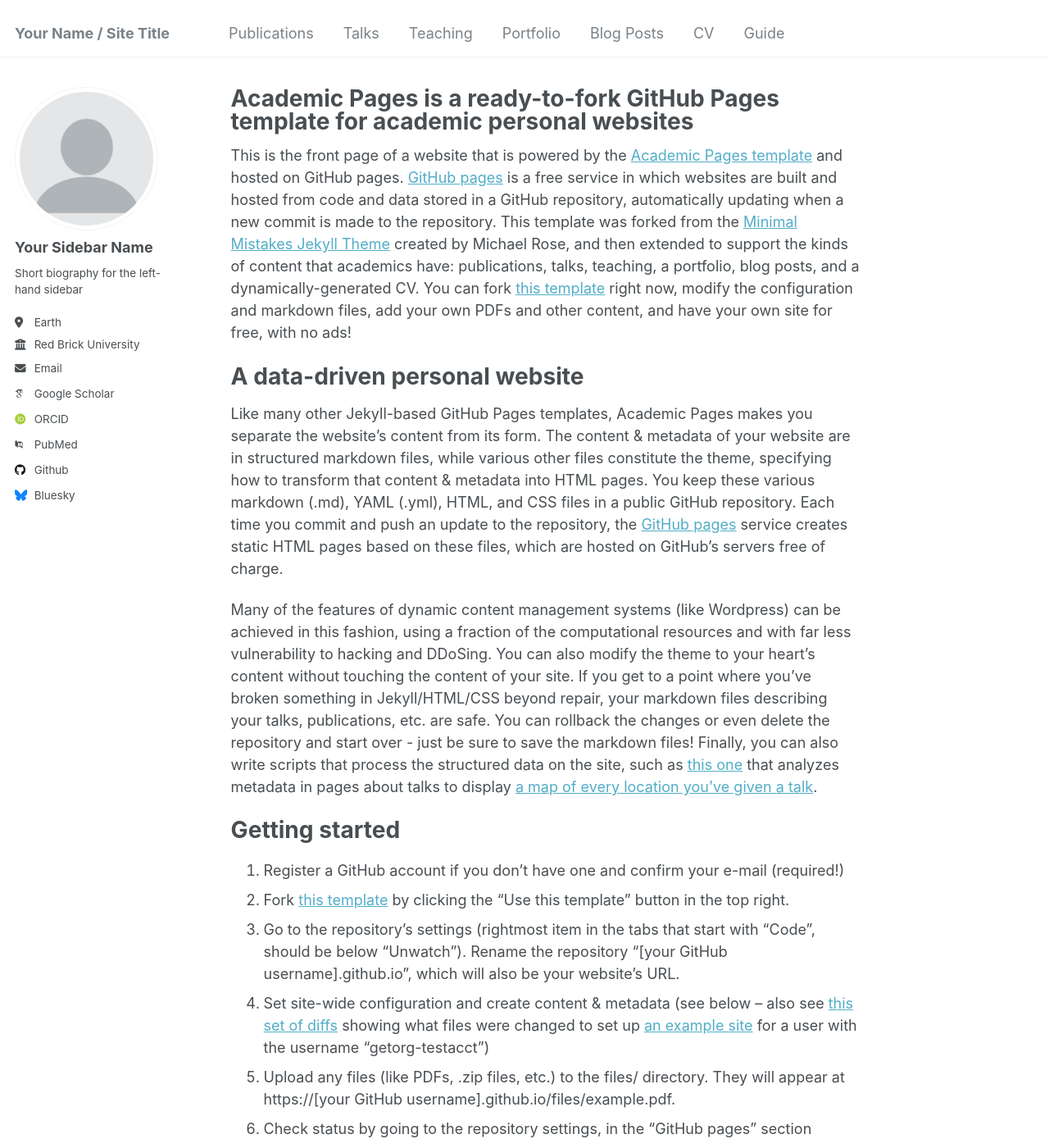
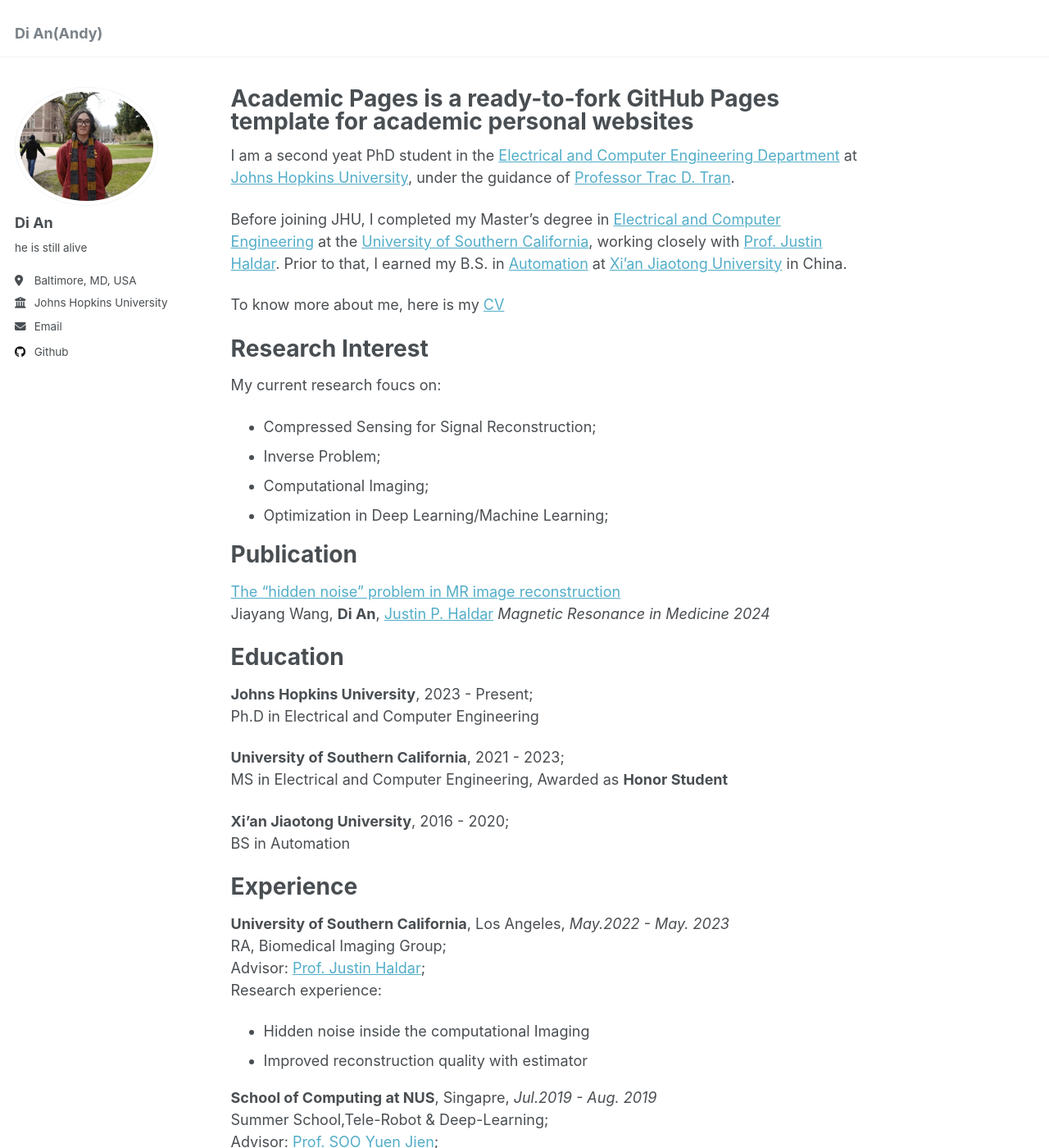
Before and after one commit to Mightyall/Mightyall.github.io, a Jekyll site: the page built from _pages/about.md, in a window 1280 px wide and 1400 px high. Shown: the whole window at 82% size. Built offline with Jekyll 4.4.1, drawn with Linux system fonts in a browser that asks for light colours; some web fonts are replaced; some of the changed text lies outside the part shown.

Commit message:
switching personal info

```diff
--- a/_config.yml
+++ b/_config.yml
@@ -8,35 +8,35 @@
 
 # Basic Site Settings
 locale                   : "en-US"
-title                    : "Your Name / Site Title"
+title                    : "Di An(Andy)"
 title_separator          : "-"
-name                     : &name "Your Name"
+name                     : &name "Di An"
 description              : &description "personal description"
-url                      : https://academicpages.github.io # the base hostname & protocol for your site e.g. "https://[your GitHub username].github.io"
+url                      : https://Mightyall.github.io # the base hostname & protocol for your site e.g. "https://[your GitHub username].github.io"
 baseurl                  : "" # the subpath of your site, e.g. "/blog"
-repository               : "academicpages/academicpages.github.io"
+repository               : "Mightyall/Mightyall.github.io"
 
 # Site Author - The following control what appear as part of the author content on the side bar.
 #               If a field is blank the icon and link will not appear, otherwise it will be shown.
 #               Additional customization can be done by editing /_includes/author-profile.html
 author:
   # Biographic information
-  avatar           : "profile.png"
-  name             : "Your Sidebar Name"
+  avatar           : "red_self.jpg"
+  name             : "Di An"
   pronouns         : # example: "she/her"
-  bio              : "Short biography for the left-hand sidebar"
-  location         : "Earth"
-  employer         : "Red Brick University"
+  bio              : "he is still alive"
+  location         : "Baltimore, MD, USA"
+  employer         : "Johns Hopkins University"
   uri              : # URL
-  email            : "none@example.org"
+  email            : "andykk9912@gmail.com"
 
   # Academic websites
   arxiv            : # URL - Update with the correct link to your profile
-  googlescholar    : "https://scholar.google.com/citations?user=PS_CX0AAAAAJ"
+  googlescholar    : #"https://scholar.google.com/citations?user=PS_CX0AAAAAJ"
   impactstory      : # URL
-  orcid            : "http://orcid.org/yourorcidurl"
+  orcid            : #"http://orcid.org/yourorcidurl"
   semantic         : # URL
-  pubmed           : "https://www.ncbi.nlm.nih.gov/pubmed/?term=john+snow"
+  pubmed           : #"https://www.ncbi.nlm.nih.gov/pubmed/?term=john+snow"
   researchgate     : # URL
   scopus           : # URL
 
@@ -44,12 +44,12 @@ author:
   bitbucket        : # Username - Update with your username on the site
   codepen          : # Username
   dribbble         : # Username
-  github           : "academicpages"
+  github           : "Mightyall"
   kaggle           : # Username
   stackoverflow    : # User number or user number and name (i.e., use "1" or "1/jeff-atwood")
 
   # Social media
-  bluesky          : "bsky.app" # Replace this with you Bluesky username
+  bluesky          : #"bsky.app" # Replace this with you Bluesky username
   facebook         : # Username
   flickr           : # Username
   foursquare       : # Username
--- a/_pages/about.md
+++ b/_pages/about.md
@@ -7,43 +7,58 @@ redirect_from:
   - /about.html
 ---
 
-This is the front page of a website that is powered by the [Academic Pages template](https://github.com/academicpages/academicpages.github.io) and hosted on GitHub pages. [GitHub pages](https://pages.github.com) is a free service in which websites are built and hosted from code and data stored in a GitHub repository, automatically updating when a new commit is made to the repository. This template was forked from the [Minimal Mistakes Jekyll Theme](https://mmistakes.github.io/minimal-mistakes/) created by Michael Rose, and then extended to support the kinds of content that academics have: publications, talks, teaching, a portfolio, blog posts, and a dynamically-generated CV. You can fork [this template](https://github.com/academicpages/academicpages.github.io) right now, modify the configuration and markdown files, add your own PDFs and other content, and have your own site for free, with no ads!
+I am a second yeat PhD student in the [Electrical and Computer Engineering Department](https://engineering.jhu.edu/ece/) at [Johns Hopkins University](https://www.jhu.edu/), under the guidance of [Professor Trac D. Tran](https://thanglong.ece.jhu.edu/).
 
-A data-driven personal website
+Before joining JHU, I completed my Master's degree in [Electrical and Computer Engineering](https://minghsiehece.usc.edu/) at the [University of Southern California](https://www.usc.edu/), working closely with [Prof. Justin Haldar](https://mr.usc.edu/). Prior to that, I earned my B.S. in [Automation](https://automation.xjtu.edu.cn/) at [Xi'an Jiaotong University](https://www.xjtu.edu.cn/) in China.
+
+To know more about me, here is my [CV](http://Mightyall.github.io/files/Di_An_CV_2024.pdf)
+
+
+Research Interest
 ======
-Like many other Jekyll-based GitHub Pages templates, Academic Pages makes you separate the website's content from its form. The content & metadata of your website are in structured markdown files, while various other files constitute the theme, specifying how to transform that content & metadata into HTML pages. You keep these various markdown (.md), YAML (.yml), HTML, and CSS files in a public GitHub repository. Each time you commit and push an update to the repository, the [GitHub pages](https://pages.github.com/) service creates static HTML pages based on these files, which are hosted on GitHub's servers free of charge.
+My current research foucs on:
+* Compressed Sensing for Signal Reconstruction;
+* Inverse Problem;
+* Computational Imaging;
+* Optimization in Deep Learning/Machine Learning;
 
-Many of the features of dynamic content management systems (like Wordpress) can be achieved in this fashion, using a fraction of the computational resources and with far less vulnerability to hacking and DDoSing. You can also modify the theme to your heart's content without touching the content of your site. If you get to a point where you've broken something in Jekyll/HTML/CSS beyond repair, your markdown files describing your talks, publications, etc. are safe. You can rollback the changes or even delete the repository and start over - just be sure to save the markdown files! Finally, you can also write scripts that process the structured data on the site, such as [this one](https://github.com/academicpages/academicpages.github.io/blob/master/talkmap.ipynb) that analyzes metadata in pages about talks to display [a map of every location you've given a talk](https://academicpages.github.io/talkmap.html).
+Publication
+======
 
-Getting started
+[The “hidden noise” problem in MR image reconstruction](http://Mightyall.github.io/files/Hidden_Noise.pdf)
+Jiayang Wang, **Di An**, [Justin P. Haldar](https://mr.usc.edu/)
+*Magnetic Resonance in Medicine 2024*
+
+
+Education
 ======
-1. Register a GitHub account if you don't have one and confirm your e-mail (required!)
-1. Fork [this template](https://github.com/academicpages/academicpages.github.io) by clicking the "Use this template" button in the top right.
-1. Go to the repository's settings (rightmost item in the tabs that start with "Code", should be below "Unwatch"). Rename the repository "[your GitHub username].github.io", which will also be your website's URL.
-1. Set site-wide configuration and create content & metadata (see below -- also see [this set of diffs](http://archive.is/3TPas) showing what files were changed to set up [an example site](https://getorg-testacct.github.io) for a user with the username "getorg-testacct")
-1. Upload any files (like PDFs, .zip files, etc.) to the files/ directory. They will appear at https://[your GitHub username].github.io/files/example.pdf.
-1. Check status by going to the repository settings, in the "GitHub pages" section
+**Johns Hopkins University**, 2023 - Present;
+Ph.D in Electrical and Computer Engineering
 
-Site-wide configuration
-------
-The main configuration file for the site is in the base directory in [_config.yml](https://github.com/academicpages/academicpages.github.io/blob/master/_config.yml), which defines the content in the sidebars and other site-wide features. You will need to replace the default variables with ones about yourself and your site's github repository. The configuration file for the top menu is in [_data/navigation.yml](https://github.com/academicpages/academicpages.github.io/blob/master/_data/navigation.yml). For example, if you don't have a portfolio or blog posts, you can remove those items from that navigation.yml file to remove them from the header.
+**University of Southern California**, 2021 - 2023;
+MS in Electrical and Computer Engineering, Awarded as **Honor Student**
 
-Create content & metadata
-------
-For site content, there is one markdown file for each type of content, which are stored in directories like _publications, _talks, _posts, _teaching, or _pages. For example, each talk is a markdown file in the [_talks directory](https://github.com/academicpages/academicpages.github.io/tree/master/_talks). At the top of each markdown file is structured data in YAML about the talk, which the theme will parse to do lots of cool stuff. The same structured data about a talk is used to generate the list of talks on the [Talks page](https://academicpages.github.io/talks), each [individual page](https://academicpages.github.io/talks/2012-03-01-talk-1) for specific talks, the talks section for the [CV page](https://academicpages.github.io/cv), and the [map of places you've given a talk](https://academicpages.github.io/talkmap.html) (if you run this [python file](https://github.com/academicpages/academicpages.github.io/blob/master/talkmap.py) or [Jupyter notebook](https://github.com/academicpages/academicpages.github.io/blob/master/talkmap.ipynb), which creates the HTML for the map based on the contents of the _talks directory).
+**Xi'an Jiaotong University**, 2016 - 2020;
+BS in Automation
 
-**Markdown generator**
+Experience
+======
+**University of Southern California**, Los Angeles, *May.2022 - May. 2023*
+RA, Biomedical Imaging Group;
+Advisor: [Prof. Justin Haldar](https://mr.usc.edu/);
+Research experience:
+* Hidden noise inside the computational Imaging
+* Improved reconstruction quality with estimator
 
-The repository includes [a set of Jupyter notebooks](https://github.com/academicpages/academicpages.github.io/tree/master/markdown_generator
-) that converts a CSV containing structured data about talks or presentations into individual markdown files that will be properly formatted for the Academic Pages template. The sample CSVs in that directory are the ones I used to create my own personal website at stuartgeiger.com. My usual workflow is that I keep a spreadsheet of my publications and talks, then run the code in these notebooks to generate the markdown files, then commit and push them to the GitHub repository.
+**School of Computing at NUS**, Singapre, *Jul.2019 - Aug. 2019*
+Summer School,Tele-Robot & Deep-Learning;
+Advisor: [Prof. SOO Yuen Jien](https://www.comp.nus.edu.sg/~sooyj/);
+Research experience:
+* Used Raspberry Pi and Arduino commuting each other, together controlling the tele-robot
+* Implemented the SLAM into the tele-robot to achieve mapping ability
+* Trained nueral network for tele-robot to recognize the barriers in the way
 
-How to edit your site's GitHub repository
-------
-Many people use a git client to create files on their local computer and then push them to GitHub's servers. If you are not familiar with git, you can directly edit these configuration and markdown files directly in the github.com interface. Navigate to a file (like [this one](https://github.com/academicpages/academicpages.github.io/blob/master/_talks/2012-03-01-talk-1.md) and click the pencil icon in the top right of the content preview (to the right of the "Raw | Blame | History" buttons). You can delete a file by clicking the trashcan icon to the right of the pencil icon. You can also create new files or upload files by navigating to a directory and clicking the "Create new file" or "Upload files" buttons.
-
-Example: editing a markdown file for a talk
-![Editing a markdown file for a talk](/images/editing-talk.png)
-
-For more info
-------
-More info about configuring Academic Pages can be found in [the guide](https://academicpages.github.io/markdown/), the [growing wiki](https://github.com/academicpages/academicpages.github.io/wiki), and you can always [ask a question on GitHub](https://github.com/academicpages/academicpages.github.io/discussions). The [guides for the Minimal Mistakes theme](https://mmistakes.github.io/minimal-mistakes/docs/configuration/) (which this theme was forked from) might also be helpful.
+Teaching
+======
+* **EN.520.651 Random Signal Analysis**
+  TA, Fall 2024, Johns Hopkins University
```
Also changed, not shown: _data/navigation.yml (+0 -22 lines), images/larger_photo.jpg (added), images/red_self.jpg (added), 2 other files.
